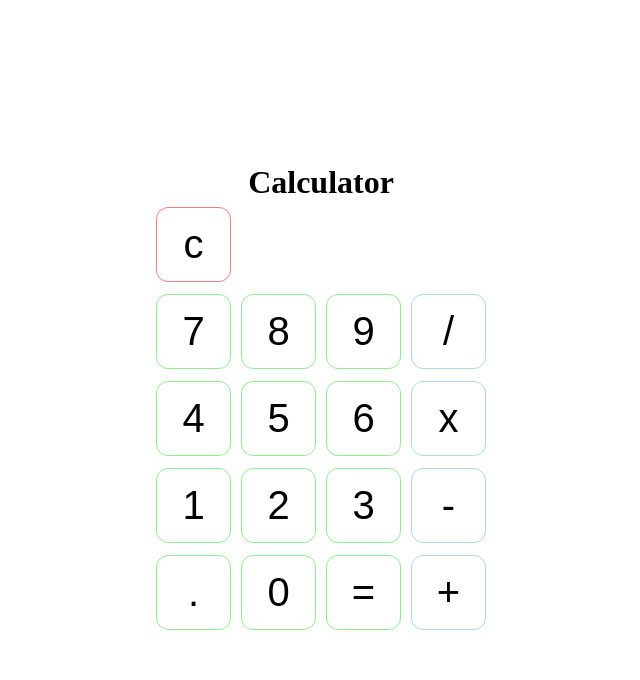
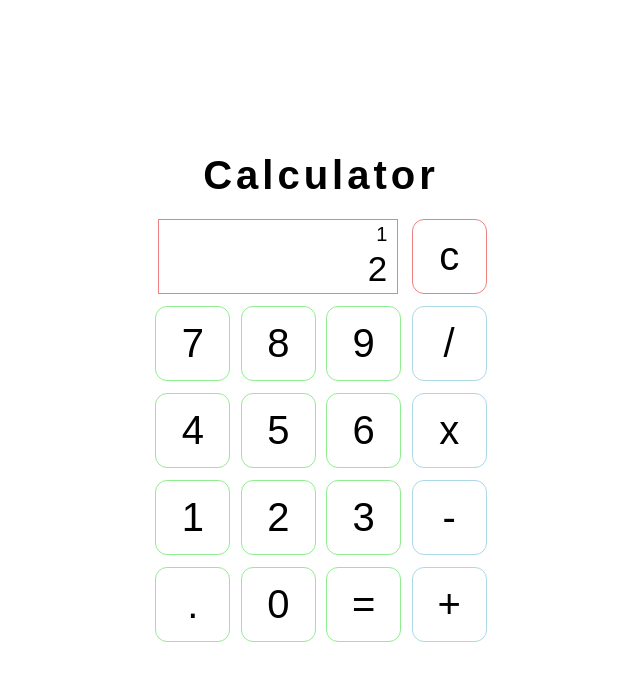
Before and after one commit to lin-1j/odin-calculator-old, a plain HTML site: page index.html in a window 1280 px wide. Shown: the whole page, without its empty margins (319-959 px from the left). Drawn offline with Linux system fonts and the light colour scheme.

Commit message:
Update styling

```diff
--- a/index.html
+++ b/index.html
@@ -12,8 +12,8 @@
     <div class='calculator'>
         <div class='first-row'>
             <div class='screen'>
-                <div class='previous'></div>
-                <div class='current'></div>
+                <div class='previous'>1</div>
+                <div class='current'>2</div>
             </div>
             <button class='clear'>c</button>
         </div>
--- a/styles.css
+++ b/styles.css
@@ -1,7 +1,8 @@
 * {
-    /*border: 1px solid red;*/
+
     padding: 0px;
     margin: 0px;
+    box-sizing: border-box;
 }
 
 body {
@@ -11,7 +12,14 @@ body {
     align-items: center;
     width: 100vw;
     height: 100vh;
+    font-family: Arial, Helvetica, sans-serif;
+}
 
+h1 {
+    margin-bottom: 15px;
+    letter-spacing: 0.1em;
+    font-size: 40px;
+    font-weight: 600;
 }
 
 button {
@@ -50,3 +58,30 @@ button {
 .operator:hover {
     background-color:  lightblue;
 }
+
+.first-row {
+    display: flex;
+    justify-content: space-between;
+    align-items: center;
+}
+
+.screen {
+    border: 1px solid lightcoral;
+    width: 240px;
+    height: 75px;
+    margin: 3px 6px;
+    display: flex;
+    flex-direction: column;
+    justify-content: space-evenly;
+    align-items: flex-end;
+}
+
+.previous {
+    font-size: 20px;
+    margin-right: 10px;
+}
+
+.current {
+    font-size: 35px;
+    margin-right: 10px;
+}
```
